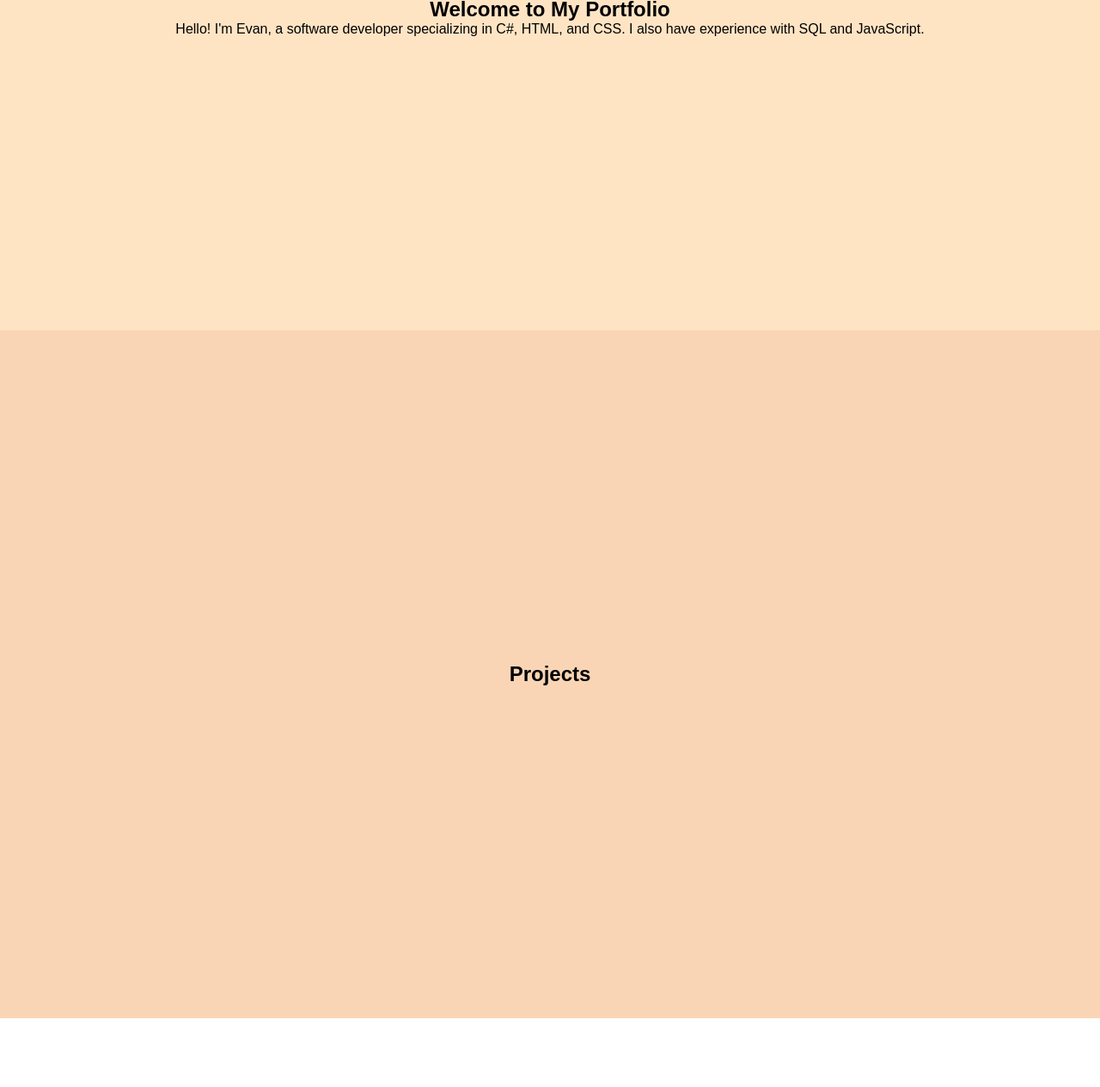
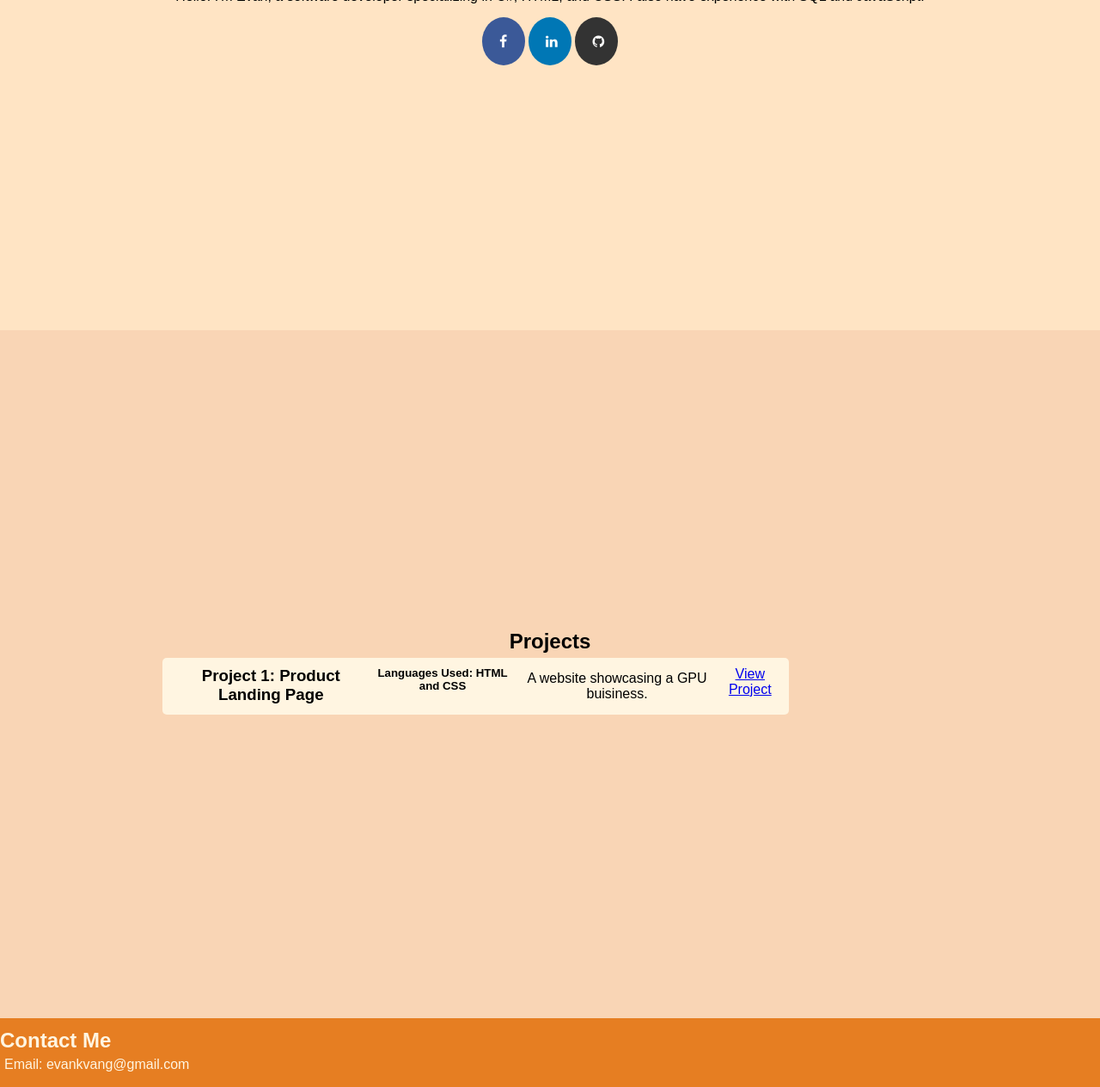
Before and after one commit to evanvangNTCgit/CSS_Personal_Portfolio, a plain HTML site: page index.html in a window 1280 px wide. Shown: the part 416-1680 px from the top of the page at 86% size. Before the commit the page ends 1600 px from the top, so only its background shows below. Drawn offline with Linux system fonts and the light colour scheme.

Commit message:
Added social media links and project links. Lastly my email for more contact info.

```diff
--- a/index.html
+++ b/index.html
@@ -5,9 +5,10 @@
     <meta name="viewport" content="width=device-width, initial-scale=1.0" />
     <title>Evan's CSS_HTML Portfolio</title>
     <link rel="stylesheet" href="styles.css" />
+    <link rel="stylesheet" href="https://cdnjs.cloudflare.com/ajax/libs/font-awesome/4.7.0/css/font-awesome.min.css"/>
   </head>
   <body>
-    <nav>
+    <nav id="navbar">
       <ul>
         <li><a href="#welcome-section">Welcome</a></li>
         <li><a href="#projects">Projects</a></li>
@@ -44,9 +45,30 @@
         Hello! I'm Evan, a software developer specializing in C#, HTML, and CSS.
         I also have experience with SQL and JavaScript.
       </p>
+      <p>
+        <div class="socialmedica-links">
+        <a href="https://www.facebook.com/Evan.vang.7792" class="fa fa-facebook" target="_blank"></a>
+        <a href="https://www.linkedin.com/in/evan-vang-9659b4336/" class="fa fa-linkedin" target="_blank"></a>
+        <a href="https://github.com/evanvangNTCgit" class="fa fa-github" target="_blank"></a>
+        </div>
+      </p>
     </section>
     <section id="projects">
       <h2>Projects</h2>
+      <section id="project-list">
+        <ul>
+          <li>
+            <h3 class="project-tile">Project 1: Product Landing Page</h3>
+            <h5>Languages Used: HTML and CSS</h5>
+            <p>A website showcasing a GPU buisiness.</p>
+            <a href="https://github.com/evanvangNTCgit/Product_Landing_Page" id="porfolio-link" target="_blank">View Project</a>
+        </li>
+        </ul>
+      </section>
+    </section>
+    <section id="contact">
+        <h2>Contact Me</h2>
+        <p>Email: evankvang@gmail.com</p>
     </section>
   </body>
 </html>
--- a/styles.css
+++ b/styles.css
@@ -10,6 +10,9 @@
   padding: 0;
   box-sizing: border-box;
   font-family: "Poppins", sans-serif;
+}
+p {
+  padding: 5px;
 }
 
 nav {
@@ -32,7 +35,7 @@ nav ul li {
 
 nav ul li a {
   text-decoration: none;
-    color: #FFF5E1;
+  color: #fff5e1;
 }
 
 #welcome-section {
@@ -55,7 +58,7 @@ nav ul li a {
   padding: 0px 5vw 5px 5vw;
 }
 
-#Wave-Emoji{
+#Wave-Emoji {
   z-index: -1;
   animation-name: Wave;
   animation-duration: 2.5s;
@@ -63,7 +66,31 @@ nav ul li a {
   display: inline-block;
 }
 
-#projects{
+.fa {
+  padding: 20px;
+  font-size: 30px;
+  width: 50px;
+  text-align: center;
+  text-decoration: none;
+  border-radius: 50%;
+}
+
+.fa-facebook {
+  background: #3B5998;
+  color: white;
+}
+
+.fa-linkedin {
+  background: #0077B5;
+  color: white;
+}
+
+.fa-github {
+    background: #333;
+    color: white;
+}
+
+#projects {
   width: 100%;
   height: 100vh;
   background-color: #f9d5b5;
@@ -71,6 +98,27 @@ nav ul li a {
   flex-direction: column;
   justify-content: center;
   align-items: center;
+}
+
+#project-list ul li{
+    display: flex;
+    flex-direction: row;
+    list-style: none;
+    padding: 10px;
+    margin: 5px;
+    background-color: #fff5e1;
+    border-radius: 5px;
+    width: 80%;
+    text-align: center;
+}
+
+#contact{
+    height: 10vh;
+    background-color: #E67E22;
+    display: flex;
+    flex-direction: column;
+    justify-content: center;
+    color: #FFF5E1;
 }
 
 @keyframes Wave {
```
Lines whose indentation alone changed are shown as unchanged.
